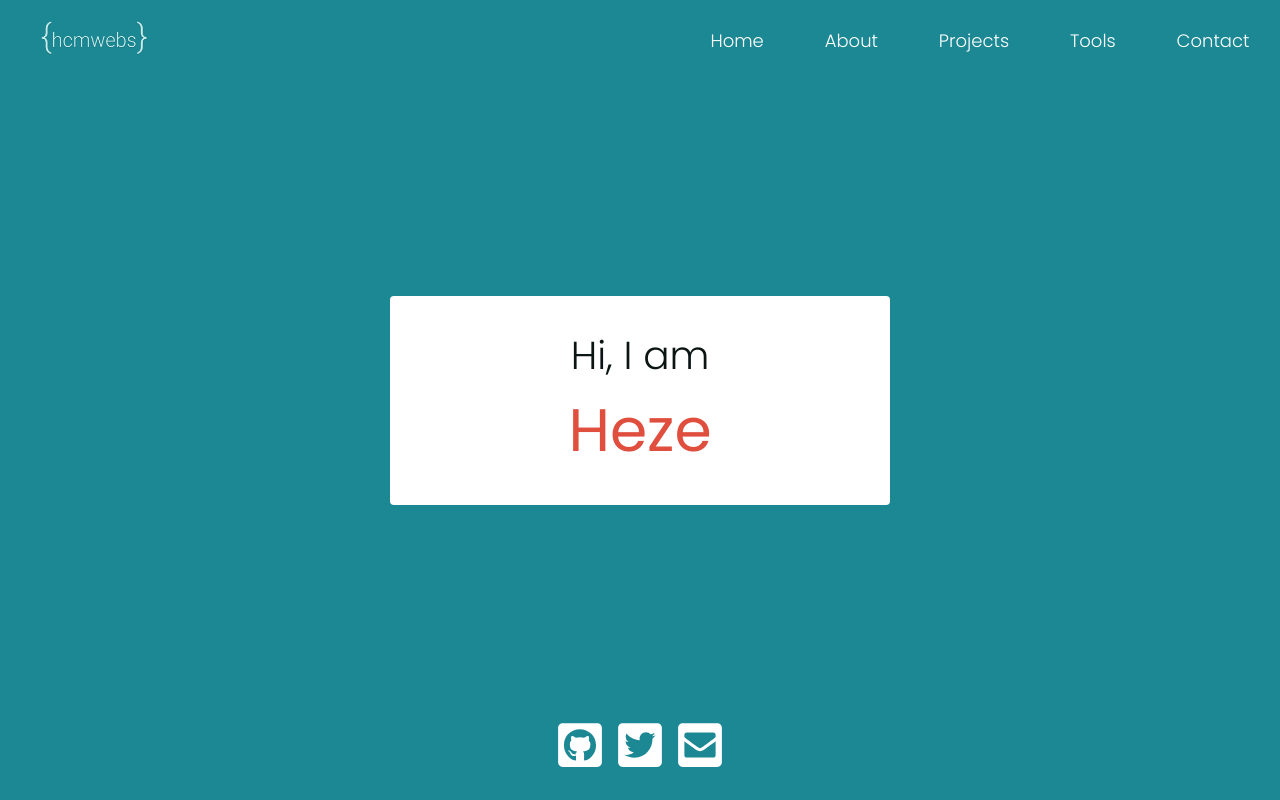
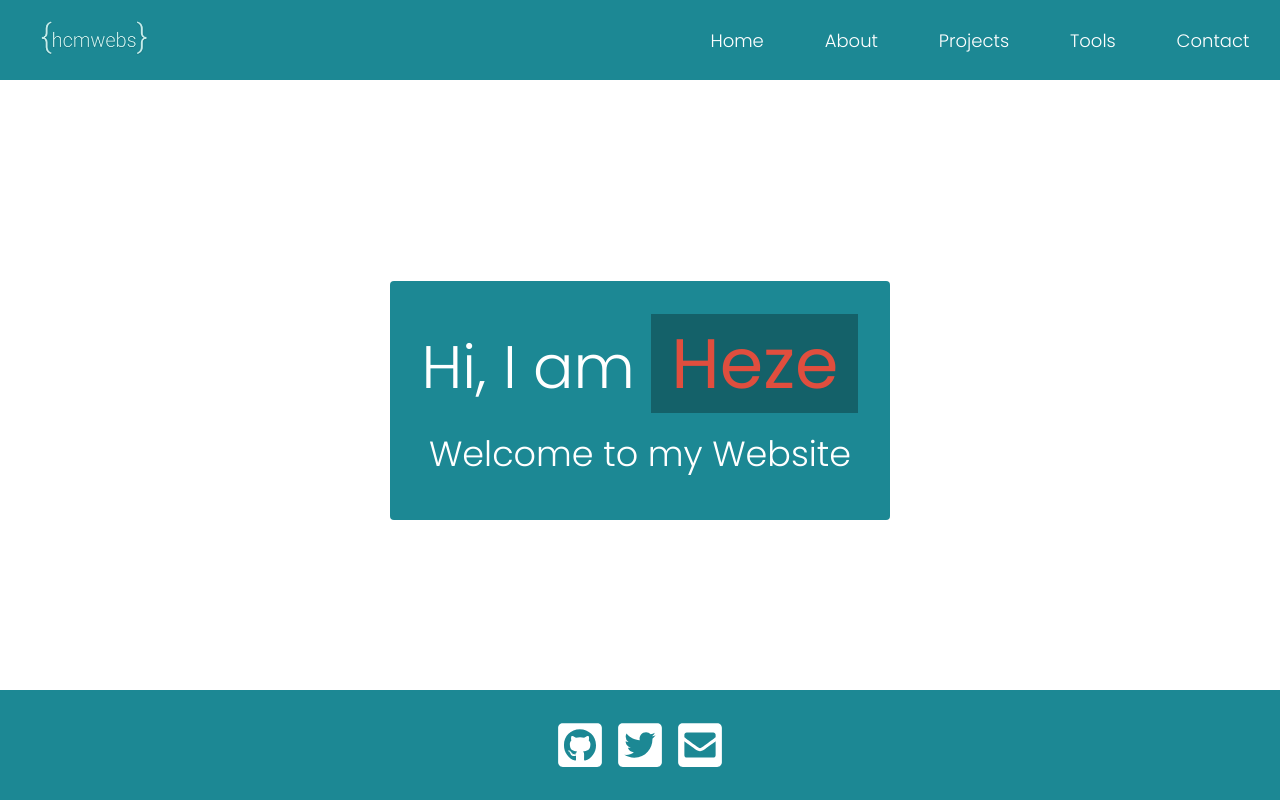
Before and after one commit to Hcmwebs/hcmwebs-react, a React (Create React App) app: page / in a window 1280 px wide. Shown: the top 800 px of the page. Built offline with nearby package versions, Linux system fonts and the light colour scheme; a web font is replaced by a local one.

Commit message:
setup span for animations
Signed-off-by: Heze <64218603+Hcmwebs@users.noreply.github.com>

```diff
--- a/src/css/styles.css
+++ b/src/css/styles.css
@@ -183,7 +183,7 @@ body {
   flex-direction: row;
   justify-content: center;
   align-items: center;
-  background-color: #1c8894;
+  background-color: white;
 }
 .header .heroText {
   width: 100%;
@@ -195,30 +195,27 @@ body {
   flex-direction: column;
   justify-content: space-between;
   align-items: center;
-  color: #0b1614;
-  background-color: white;
+  color: white;
+  background-color: #1c8894;
 }
 .header .heroText h1 {
-  font-size: clamp(3rem, 3.9rem, 5rem);
+  font-size: 6rem;
   font-weight: 300;
   margin: 0 auto;
   text-align: center;
 }
 .header .heroText span {
-  font-size: 6rem;
+  font-size: 7rem;
   font-weight: 400;
+  padding: 0 2rem;
   color: #e04e3e;
+  background-color: #146169;
 }
-.header .heroText p {
-  font-size: 2rem;
+.header .heroText h2 {
+  font-size: 3.5rem;
   font-weight: 300;
   padding: 1rem 0;
   text-align: center;
-}
-.header .heroText p span {
-  font-size: 2rem;
-  font-weight: 400;
-  padding: 0 1rem;
 }
 
 .btn__primary {
--- a/src/js/Header.js
+++ b/src/js/Header.js
@@ -1,58 +1,16 @@
-import { Data } from './Data';
 const Header = () => {
-  //   let i = 0;
-  //   let j = 0;
-  //   let current = [];
-  //   let isDeleting = false;
-  //   let isEnd = false;
-  //   const phrases = ['Heze', 'UI & UX'];
-  //   const loop = () => {
-  //     isEnd = false;
-  //     if (i < phrases.length) {
-  //       isEnd = false;
-  //       if (!isDeleting && j <= phrases[i].length) {
-  //         current.push(phrases[i][j]);
-  //         j++;
-  //       }
-
-  //       if (isDeleting && j <= phrases[i].length) {
-  //         current.pop(phrases[i][j]);
-  //         j--;
-  //       }
-
-  //       if (j === phrases[i].length) {
-  //         isEnd = true;
-  //         isDeleting = true;
-  //       }
-
-  //       if (isDeleting && j === 0) {
-  //         current = [];
-  //         isDeleting = false;
-  //         i++;
-  //         if (i === phrases.length) {
-  //           i = 0;
-  //         }
-  //       }
-
-  //       const spedUp = Math.random() * (80 - 50) + 50;
-  //       const normalSpeed = Math.random() * (300 - 200) + 200;
-  //       const time = isEnd ? 2000 : isDeleting ? spedUp : normalSpeed;
-  //       setTimeout(loop, time);
-  //     }
-  // };
-  //   loop();
-
+  // const names = [Heze, Developer, Designer];
   return (
     <>
-      {Data.map((data) => (
+      <header className='header'>
+        <div className='heroText'>
+          <h1>
+            Hi, I am <span> Heze </span>
+          </h1>
+          <h2>Welcome to my Website</h2>
 
-      <header className='header'>
-        <div className='heroText' >
-            <h1>{data.title}</h1>
-            <span>Heze</span>
         </div>
       </header>
-        ))}
     </>
   );
 };
--- a/src/scss/layout/_header.scss
+++ b/src/scss/layout/_header.scss
@@ -5,7 +5,7 @@
   min-height: 100vh;
   margin: 0 auto;
   @include flex(row, center, center);
-  background-color: $bgColor;
+  background-color: $secondaryTextColor;
 
   .heroText {
     width: 100%;
@@ -14,31 +14,28 @@
     border: none;
     border-radius: $borderRadius;
     @include flex(column, space-between, center);
-    color: $primaryTextColor;
-    background-color: $secondaryTextColor;
+    color: $secondaryTextColor;
+    background-color: $bgColor;
 
     h1 {
-      font-size: clamp(3rem, 3.9rem, 5rem);
+      font-size: 6rem;
       font-weight: 300;
       margin: 0 auto;
       text-align: center;
     }
     span {
-      font-size: 6rem;
+      font-size: 7rem;
       font-weight: 400;
+      padding: 0 2rem;
       color: $secondaryColor;
+      background-color:darken($bgColor,10);
     }
-    p {
-      font-size: 2rem;
+
+    h2 {
+      font-size: 3.5rem;
       font-weight: 300;
       padding: 1rem 0;
       text-align: center;
-
-      span {
-        font-size: 2rem;
-        font-weight: 400;
-        padding: 0 1rem;
-      }
     }
   }
 }
```
Also changed, not shown: 1 other file (tests, documents, lock files or other folders).
